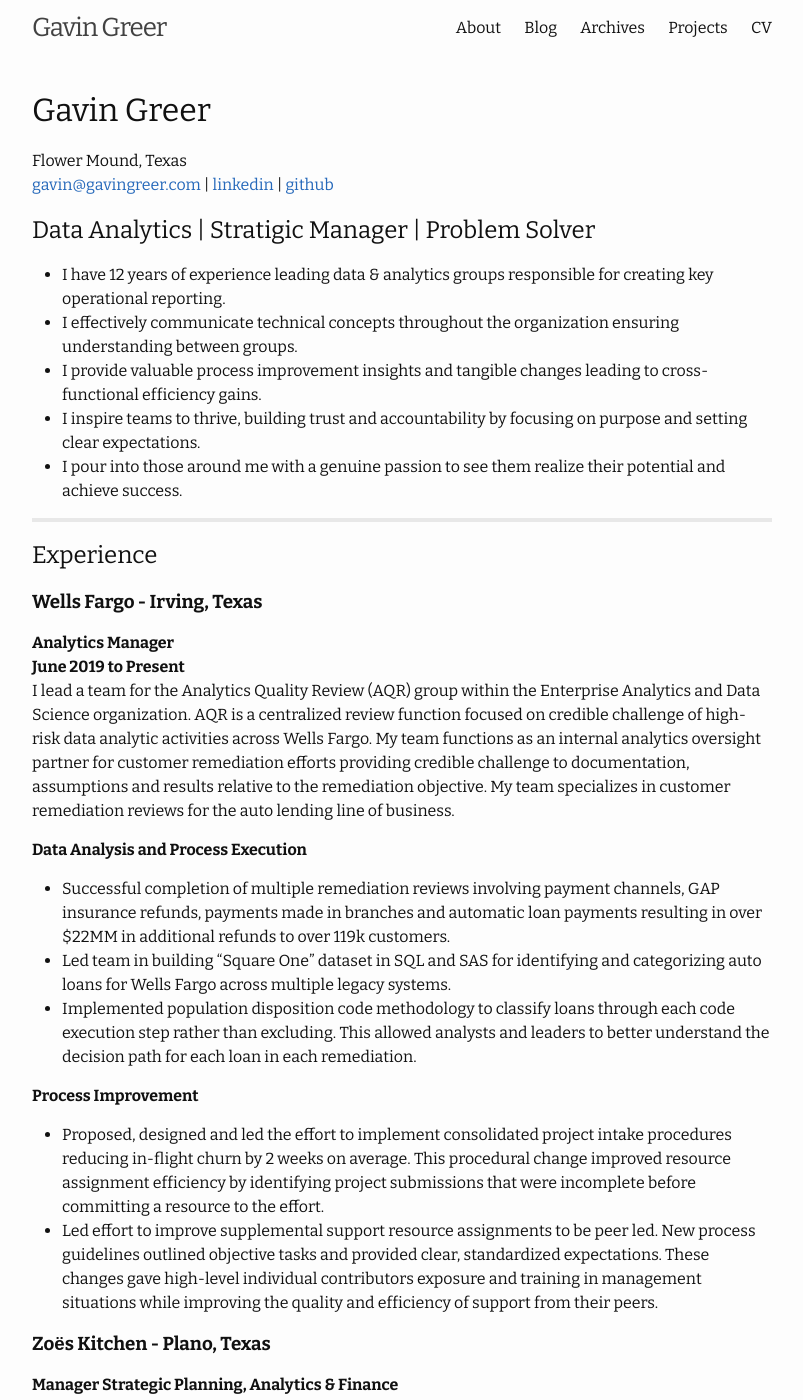
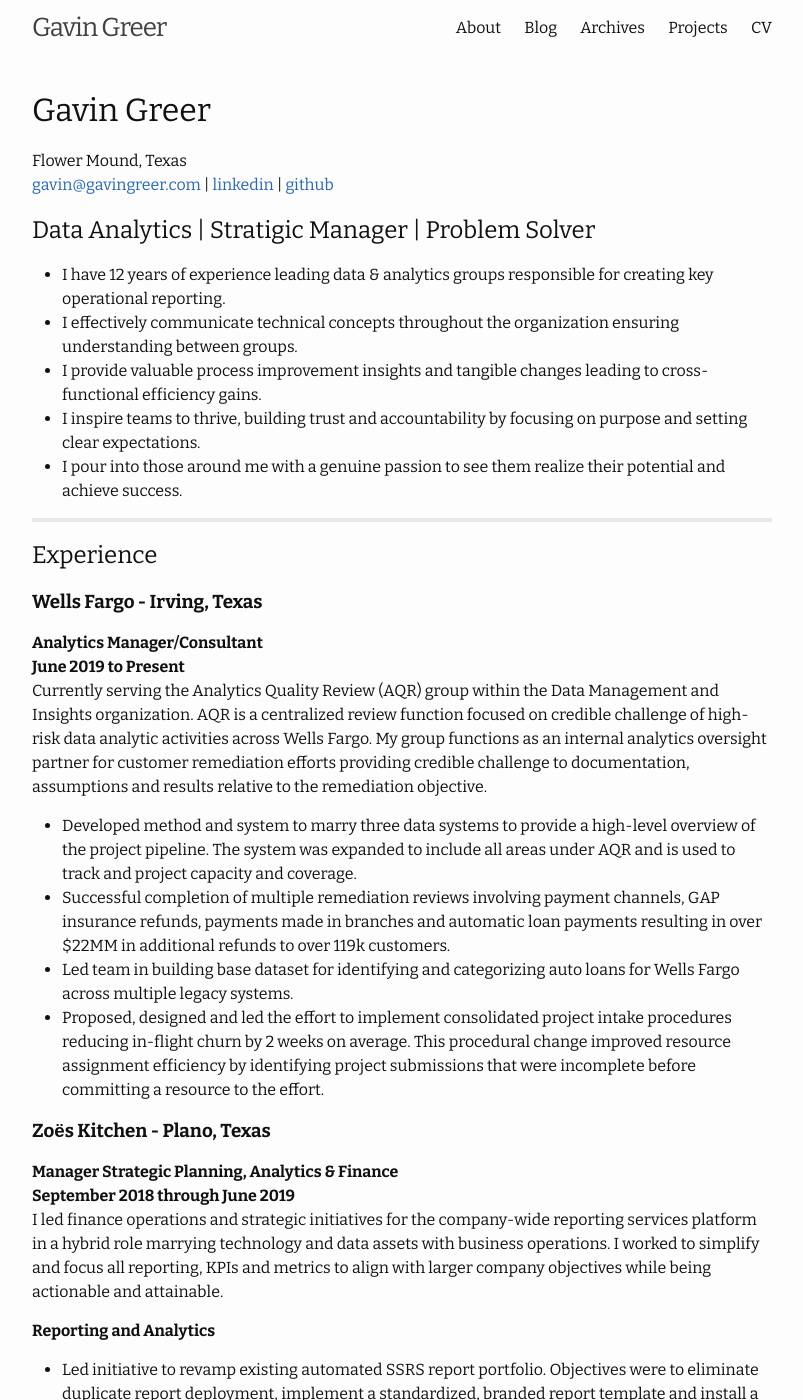
Before and after one commit to nivagator/personal-site, a Jekyll site: the page built from cv.html, in a window 1280 px wide and 1400 px high. Shown: the whole window, without its empty margins (238-1041 px from the left). Built offline with Jekyll 4.4.1, drawn with Linux system fonts in a browser that asks for light colours; some of the changed text lies outside the part shown.

Commit message:
minor updates to CV

```diff
--- a/cv.html
+++ b/cv.html
@@ -24,18 +24,13 @@
   <div class="cv-experience">
     <!-- break -->
   <h3>Wells Fargo - Irving, Texas</h3>
-  <strong>Analytics Manager<br>June 2019 to Present</strong>
-  <p>I lead a team for the Analytics Quality Review (AQR) group within the Enterprise Analytics and Data Science organization. AQR is a centralized review function focused on credible challenge of high-risk data analytic activities across Wells Fargo. My team functions as an internal analytics oversight partner for customer remediation efforts providing credible challenge to documentation, assumptions and results relative to the remediation objective. My team specializes in customer remediation reviews for the auto lending line of business.</p>
-  <h4>Data Analysis and Process Execution</h4>
+  <strong>Analytics Manager/Consultant<br>June 2019 to Present</strong>
+  <p>Currently serving the Analytics Quality Review (AQR) group within the Data Management and Insights organization. AQR is a centralized review function focused on credible challenge of high-risk data analytic activities across Wells Fargo. My group functions as an internal analytics oversight partner for customer remediation efforts providing credible challenge to documentation, assumptions and results relative to the remediation objective.</p>
   <ul>
+    <li>Developed method and system to marry three data systems to provide a high-level overview of the project pipeline. The system was expanded to include all areas under AQR and is used to track and project capacity and coverage.</li>
     <li>Successful completion of multiple remediation reviews involving payment channels, GAP insurance refunds, payments made in branches and automatic loan payments resulting in over $22MM in additional refunds to over 119k customers.</li>
-    <li>Led team in building “Square One” dataset in SQL and SAS for identifying and categorizing auto loans for Wells Fargo across multiple legacy systems.</li>
-    <li>Implemented population disposition code methodology to classify loans through each code execution step rather than excluding. This allowed analysts and leaders to better understand the decision path for each loan in each remediation.</li>
-  </ul>
-  <h4>Process Improvement</h4>
-  <ul>
+    <li>Led team in building base dataset for identifying and categorizing auto loans for Wells Fargo across multiple legacy systems.</li>
     <li>Proposed, designed and led the effort to implement consolidated project intake procedures reducing in-flight churn by 2 weeks on average. This procedural change improved resource assignment efficiency by identifying project submissions that were incomplete before committing a resource to the effort.</li>
-    <li>Led effort to improve supplemental support resource assignments to be peer led. New process guidelines outlined objective tasks and provided clear, standardized expectations. These changes gave high-level individual contributors exposure and training in management situations while improving the quality and efficiency of support from their peers.</li>
   </ul>
   <!-- break -->
   <h3>Zoёs Kitchen - Plano, Texas</h3>
```
Also changed, not shown: other parts of cv.html (+10 -1 lines).
